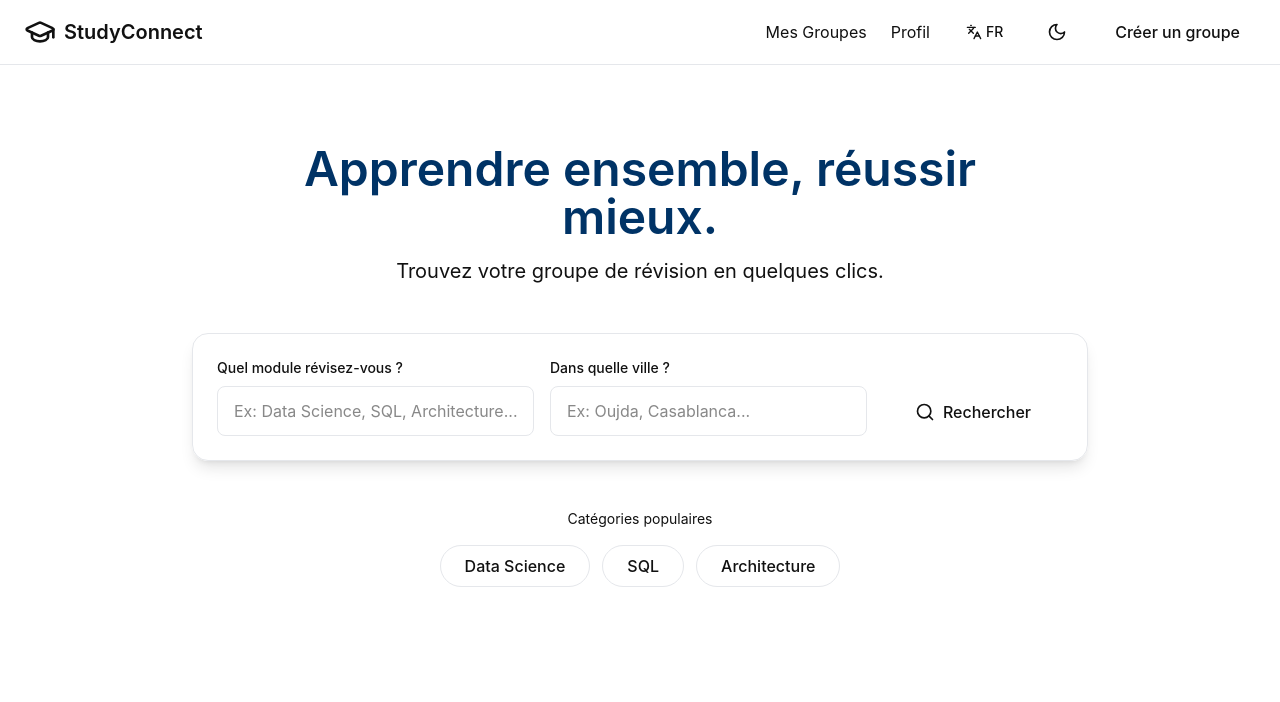
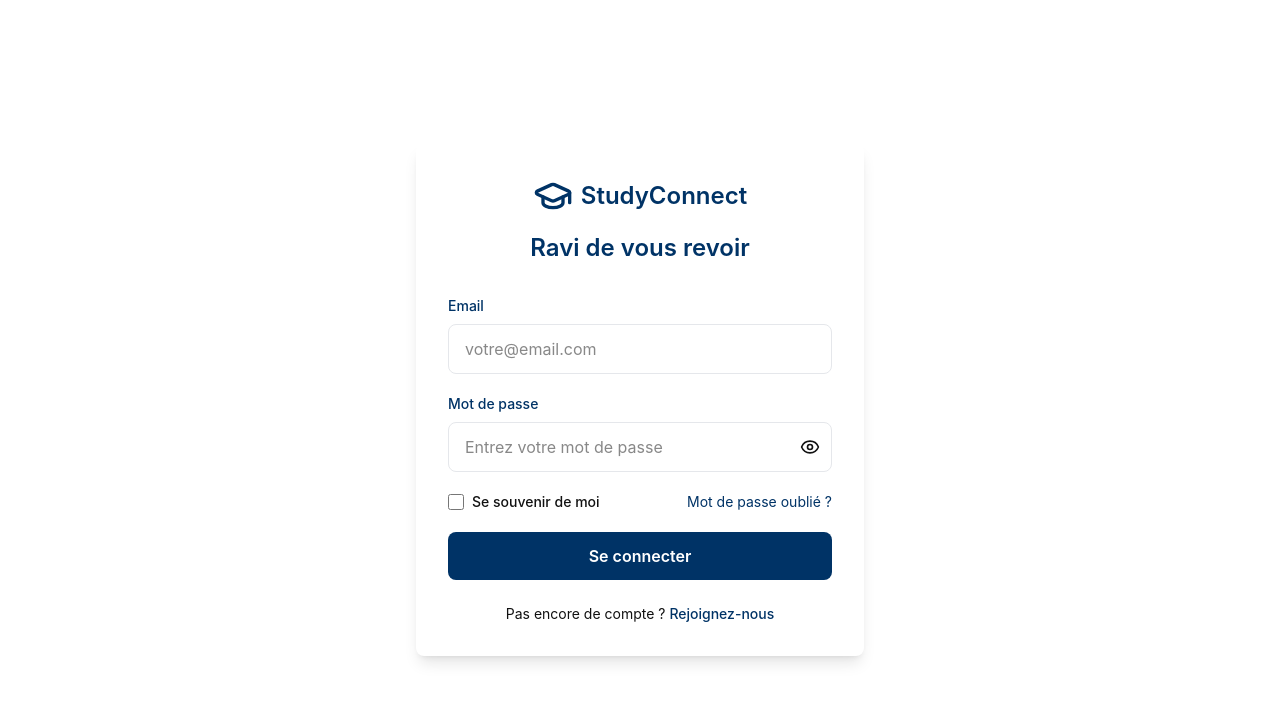
Before and after one commit to studyconnect-dev/Studyconnect, a React (Vite) app: page / in a window 1280 px wide. Shown: the top 702 px of the page. Built offline with nearby package versions, Linux system fonts and the light colour scheme.

Commit message:
feat: make login page the first page displayed
Update routes and redirect after login to home page.

```diff
--- a/src/app/pages/Login.tsx
+++ b/src/app/pages/Login.tsx
@@ -14,7 +14,7 @@ export function Login() {
   const handleSubmit = (e: React.FormEvent) => {
     e.preventDefault();
     // Navigate to home page after login
-    navigate("/");
+    navigate("/home");
   };
 
   return (
--- a/src/app/routes.tsx
+++ b/src/app/routes.tsx
@@ -7,11 +7,11 @@ import { Login } from "./pages/Login";
 export const router = createBrowserRouter([
   {
     path: "/",
-    Component: Home,
+    Component: Login,
   },
   {
-    path: "/login",
-    Component: Login,
+    path: "/home",
+    Component: Home,
   },
   {
     path: "/search",
```
